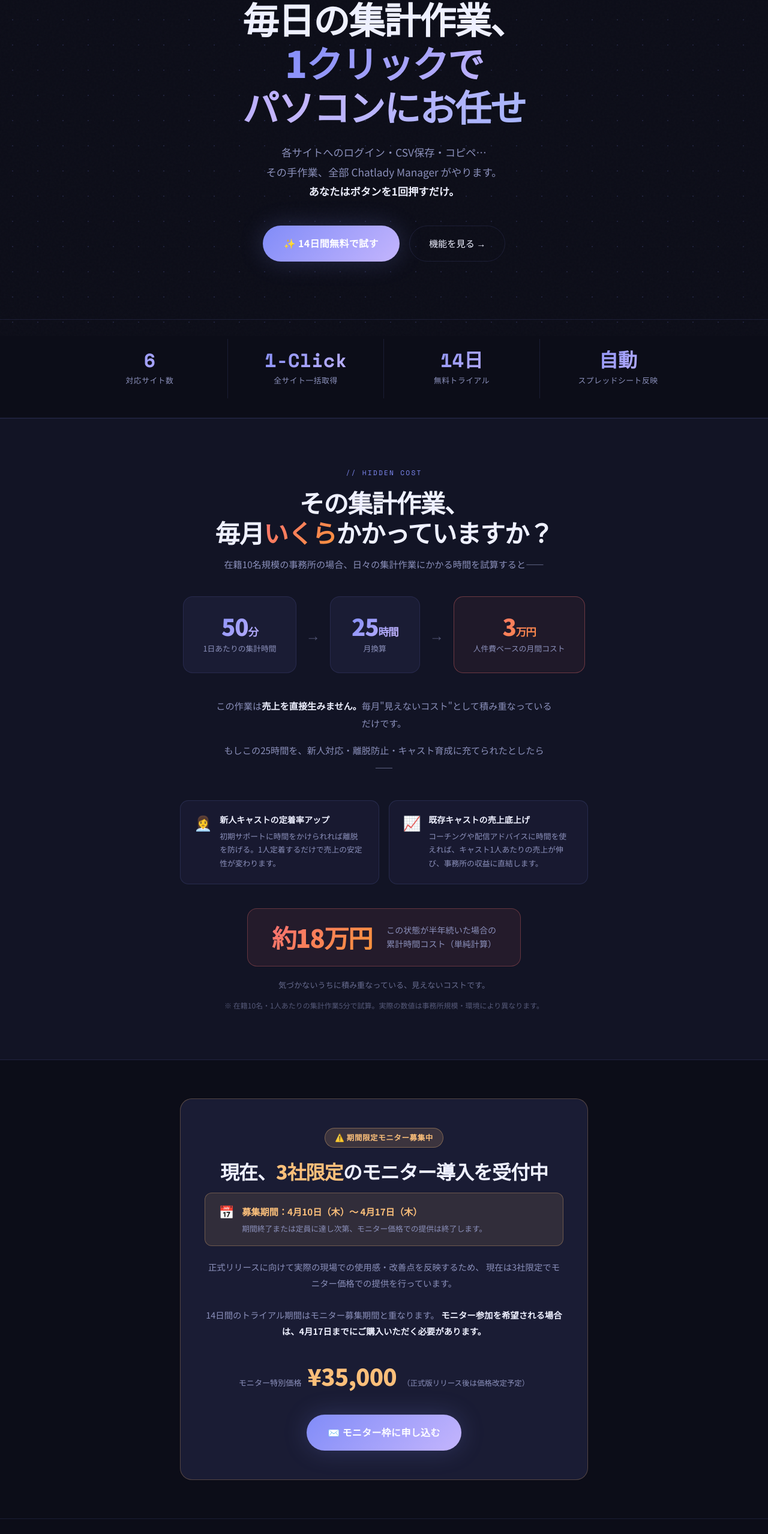
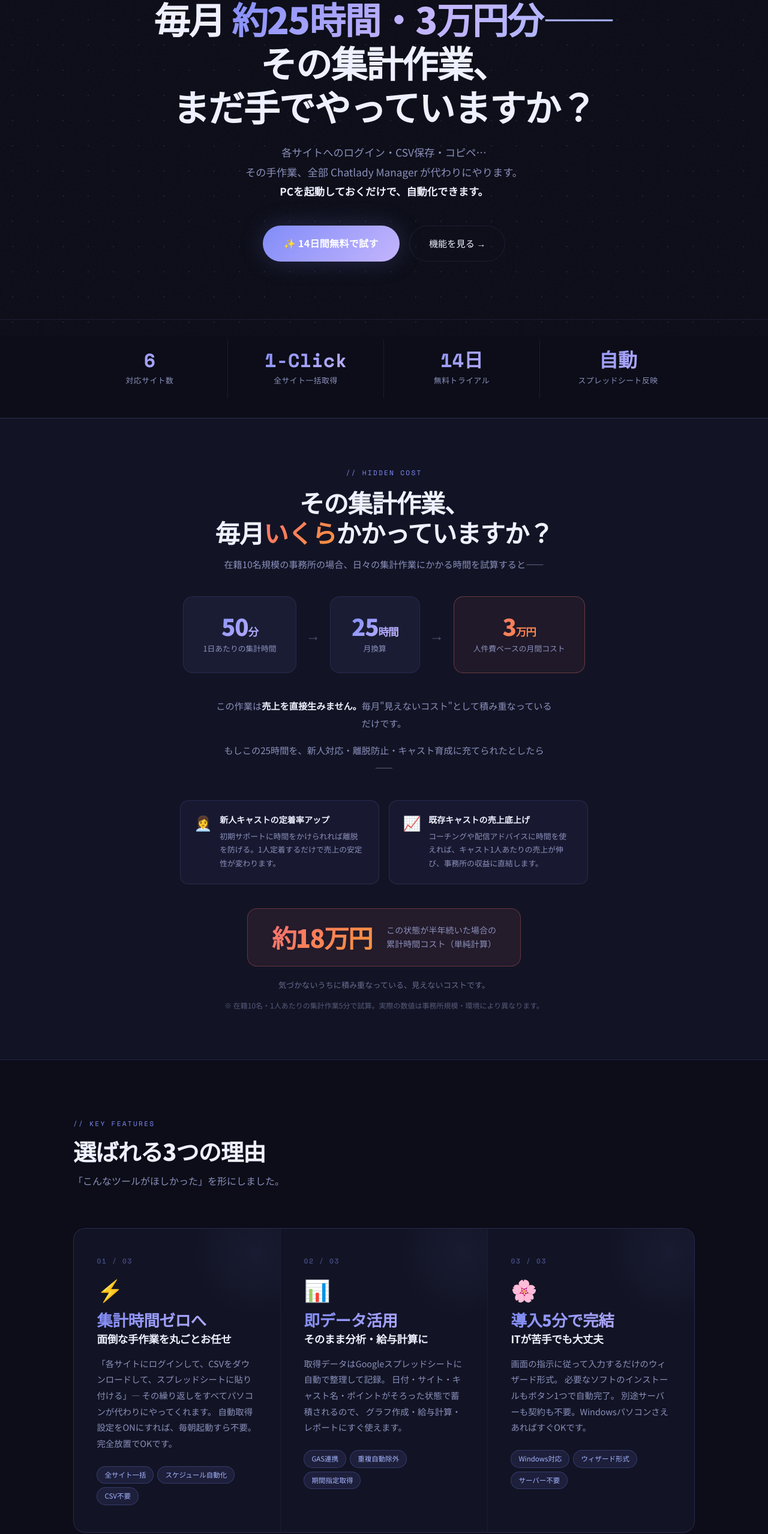
Before and after one commit to legendclgpinfo-commits/chatlady-manager-lp, a plain HTML site: page index.html in a window 1280 px wide. Shown: the part 240-2797 px from the top of the page at 60% size. Drawn offline with nearby package versions, Linux system fonts and the light colour scheme.

Commit message:
Add files via upload

```diff
--- a/index.html
+++ b/index.html
@@ -776,11 +776,11 @@
 
 <section class="hero">
   <div class="hero-eyebrow">For チャットレディ事務所</div>
-  <h1>毎日の集計作業、<br><em>1クリックで<br>パソコンにお任せ</em></h1>
+  <h1>毎月 <em>約25時間・3万円分——</em><br>その集計作業、<br>まだ手でやっていますか？</h1>
   <p class="hero-sub">
     各サイトへのログイン・CSV保存・コピペ…<br>
-    その手作業、全部 Chatlady Manager がやります。<br>
-    <strong>あなたはボタンを1回押すだけ。</strong>
+    その手作業、全部 Chatlady Manager が代わりにやります。<br>
+    <strong>PCを起動しておくだけで、自動化できます。</strong>
   </p>
   <div class="hero-buttons">
     <a href="https://forms.gle/UJi7UNPGAcvjwSpJ8" target="_blank" class="btn-primary">✨ 14日間無料で試す</a>
@@ -860,37 +860,6 @@
 
     <p class="loss-note">気づかないうちに積み重なっている、見えないコストです。</p>
     <p class="loss-disclaimer">※ 在籍10名・1人あたりの集計作業5分で試算。実際の数値は事務所規模・環境により異なります。</p>
-  </div>
-</section>
-
-<!-- MONITOR SECTION -->
-<section class="monitor-section">
-  <div class="monitor-inner">
-    <div class="monitor-badge">⚠️ 期間限定モニター募集中</div>
-    <h3 class="monitor-title">現在、<em>3社限定</em>のモニター導入を受付中</h3>
-
-    <div class="monitor-deadline">
-      <span class="monitor-deadline-icon">📅</span>
-      <div>
-        <div class="monitor-deadline-title">募集期間：4月10日（木）〜 4月17日（木）</div>
-        <p class="monitor-deadline-body">期間終了または定員に達し次第、モニター価格での提供は終了します。</p>
-      </div>
-    </div>
-
-    <p class="monitor-body">
-      正式リリースに向けて実際の現場での使用感・改善点を反映するため、
-      現在は3社限定でモニター価格での提供を行っています。<br><br>
-      14日間のトライアル期間はモニター募集期間と重なります。
-      <strong>モニター参加を希望される場合は、4月17日までにご購入いただく必要があります。</strong>
-    </p>
-    <div class="monitor-price">
-      <span class="monitor-price-label">モニター特別価格</span>
-      <span class="monitor-price-num">¥35,000</span>
-      <span class="monitor-price-note">（正式版リリース後は価格改定予定）</span>
-    </div>
-    <a href="https://forms.gle/UJi7UNPGAcvjwSpJ8" target="_blank" class="btn-primary" style="display:inline-block; text-decoration:none; margin-top:1.5rem;">
-      ✉️ モニター枠に申し込む
-    </a>
   </div>
 </section>
 
@@ -1037,6 +1006,37 @@
   </div>
 </section>
 
+<!-- MONITOR SECTION -->
+<section class="monitor-section">
+  <div class="monitor-inner">
+    <div class="monitor-badge">⚠️ 期間限定モニター募集中</div>
+    <h3 class="monitor-title">現在、<em>3社限定</em>のモニター導入を受付中</h3>
+
+    <div class="monitor-deadline">
+      <span class="monitor-deadline-icon">📅</span>
+      <div>
+        <div class="monitor-deadline-title">募集期間：4月10日（木）〜 4月17日（木）</div>
+        <p class="monitor-deadline-body">期間終了または定員に達し次第、モニター価格での提供は終了します。</p>
+      </div>
+    </div>
+
+    <p class="monitor-body">
+      正式リリースに向けて実際の現場での使用感・改善点を反映するため、
+      現在は3社限定でモニター価格での提供を行っています。<br><br>
+      14日間のトライアル期間はモニター募集期間と重なります。
+      <strong>モニター参加を希望される場合は、4月17日までにご購入いただく必要があります。</strong>
+    </p>
+    <div class="monitor-price">
+      <span class="monitor-price-label">モニター特別価格</span>
+      <span class="monitor-price-num">¥35,000</span>
+      <span class="monitor-price-note">（正式版リリース後は価格改定予定）</span>
+    </div>
+    <a href="https://forms.gle/UJi7UNPGAcvjwSpJ8" target="_blank" class="btn-primary" style="display:inline-block; text-decoration:none; margin-top:1.5rem;">
+      ✉️ モニター枠に申し込む
+    </a>
+  </div>
+</section>
+
 <!-- REQUIREMENTS SECTION -->
 <section class="req-section">
   <div class="req-inner">
@@ -1092,9 +1092,7 @@
       ⚠️ <strong style="color:var(--text);">14日間のトライアル終了後、購入しなければ料金は一切かかりません。</strong><br>
       申し込むだけでリスクはゼロです。
     </p>
-    <p class="cta-note">
-      その他お問い合わせ：<a href="mailto:legendclgpinfo@gmail.com">legendclgpinfo@gmail.com</a>
-    </p>
+    <p class="cta-note">その他お問い合わせ：<a href="mailto:legendclgpinfo@gmail.com">legendclgpinfo@gmail.com</a></p>
   </div>
 </section>
 
```
